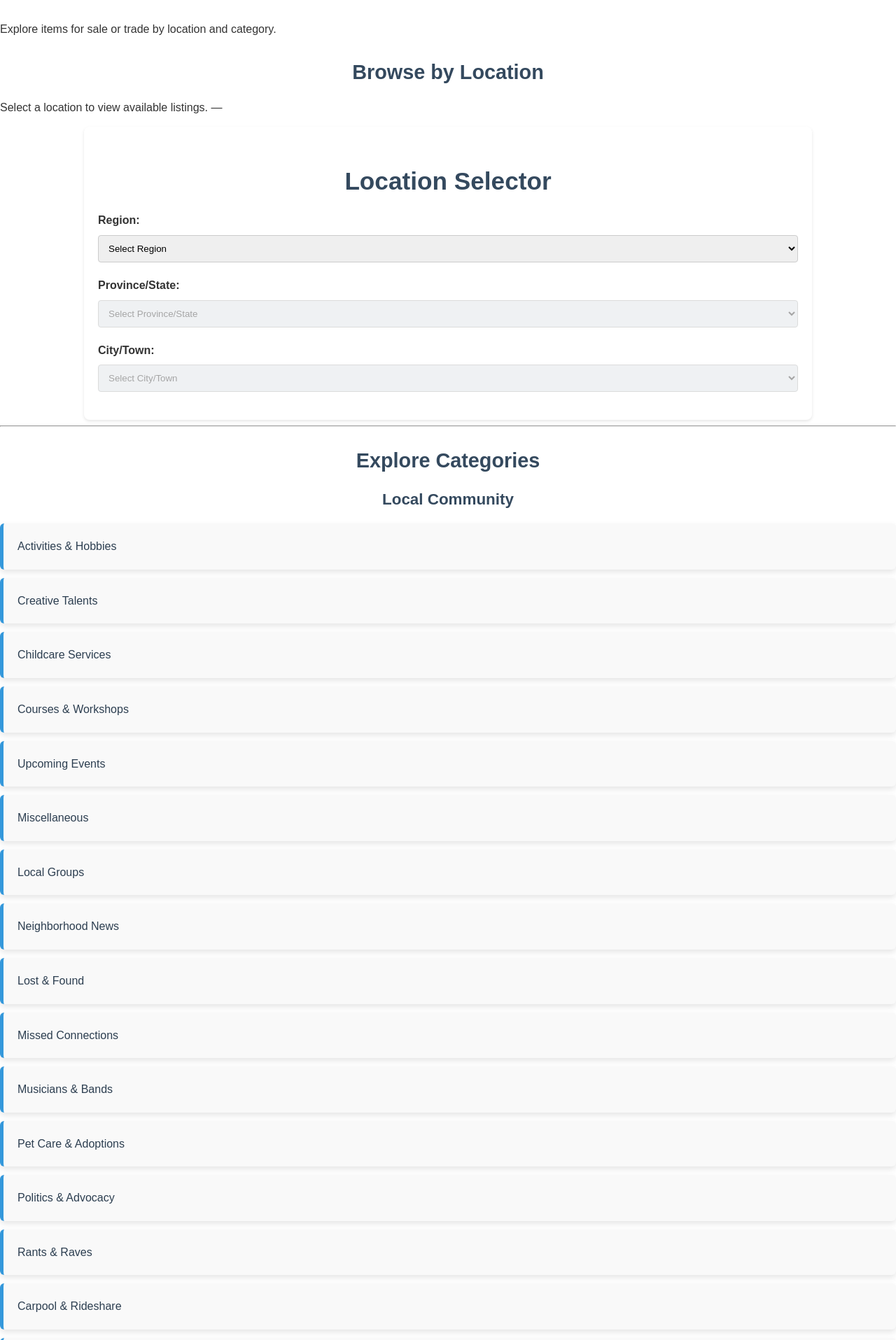
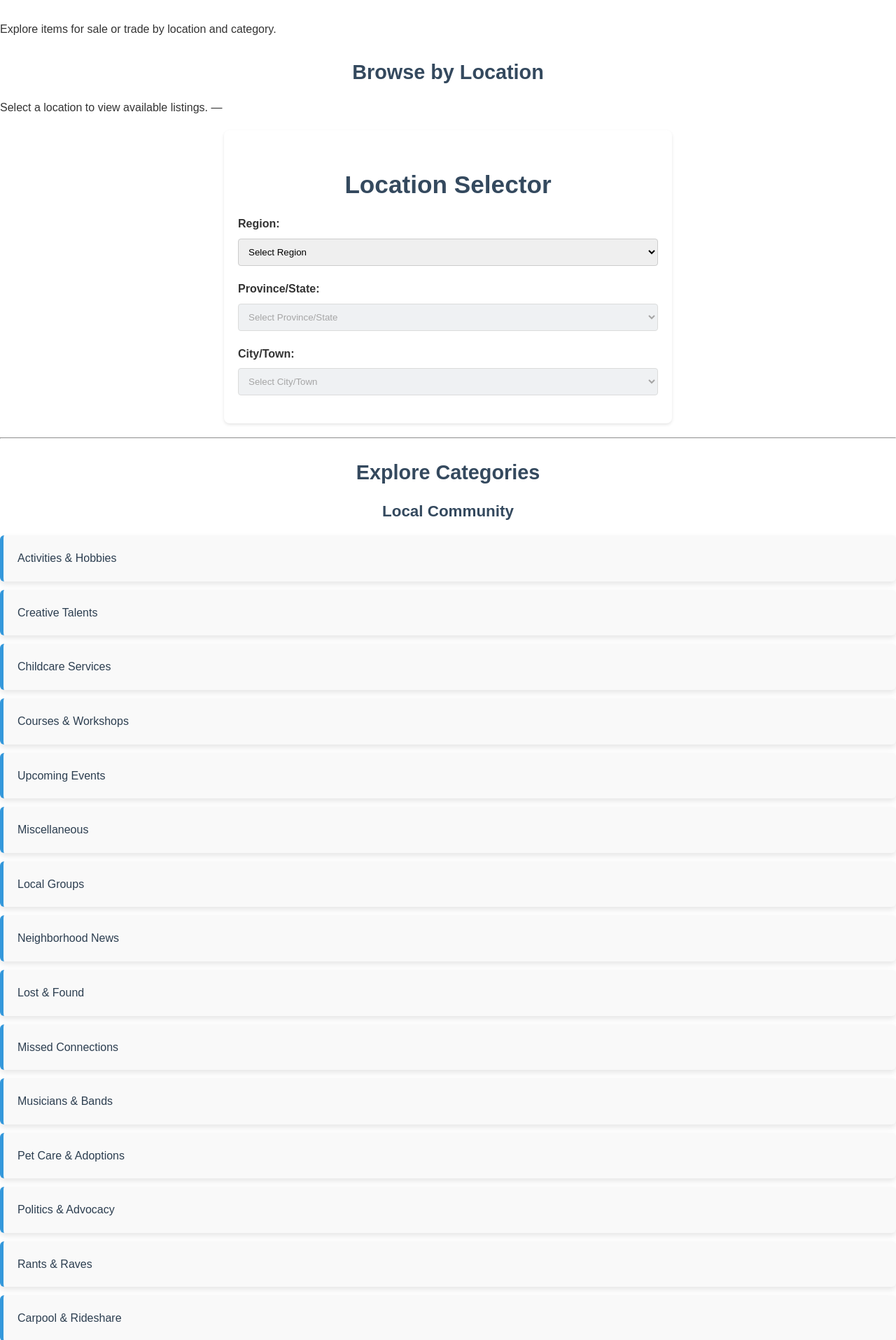
Before and after one commit to m-cochran/Randomerr, a Jekyll site: the page built from hub.md, in a window 1280 px wide. Shown: the part 322-2237 px from the top of the page at 70% size. Built offline with Jekyll 4.4.1, drawn with Linux system fonts in a browser that asks for light colours.

Commit message:
Update hub.md

```diff
--- a/hub.md
+++ b/hub.md
@@ -11,7 +11,7 @@ Explore items for sale or trade by location and category.
 ## Browse by Location
 Select a location to view available listings.
 ---
-<div class="container">
+<div class="container-location">
 <h1>Location Selector</h1>
 
 <label for="region">Region:</label>
```
Also changed, not shown: other parts of hub.md (+1 -1 lines).
